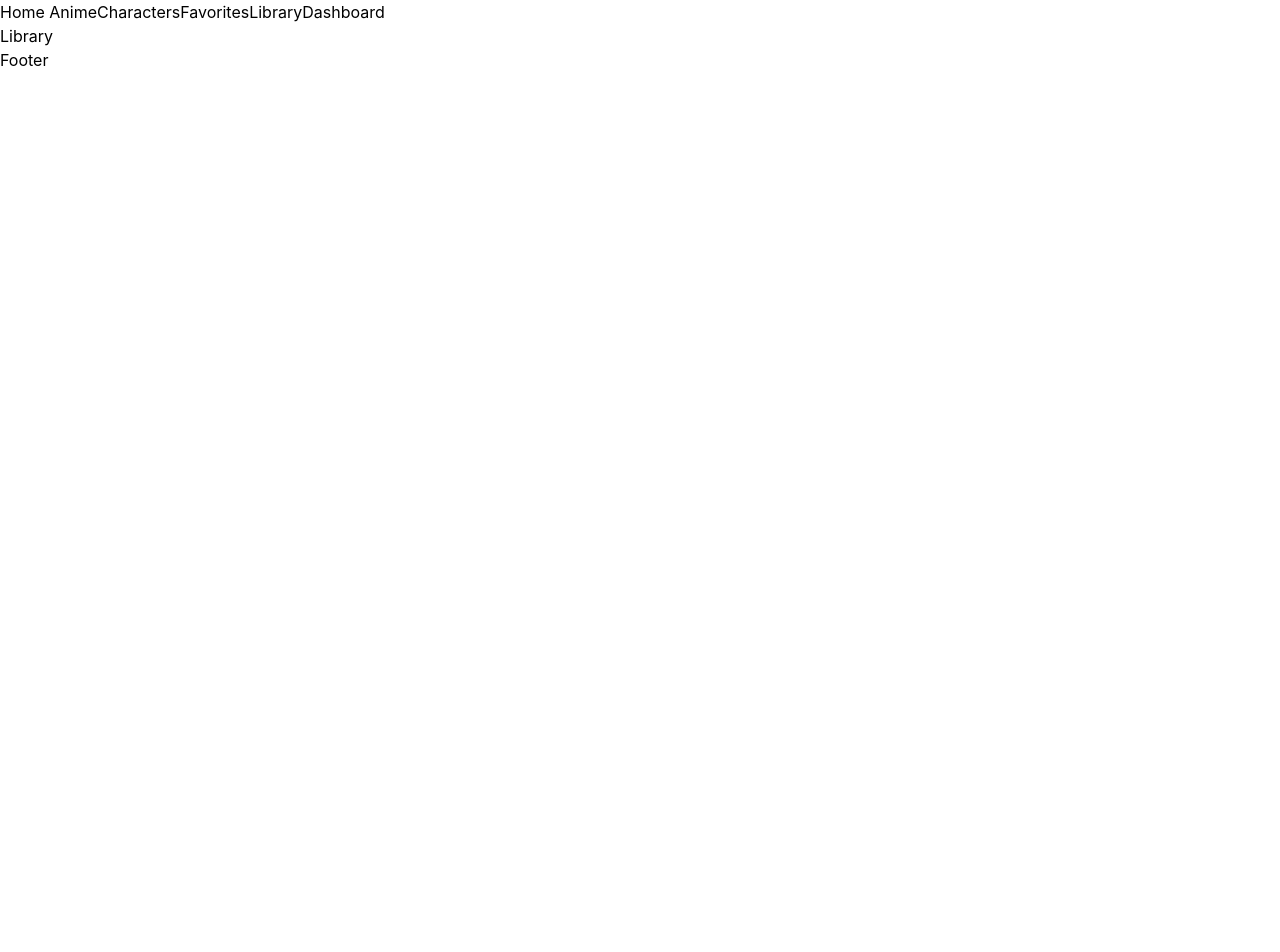
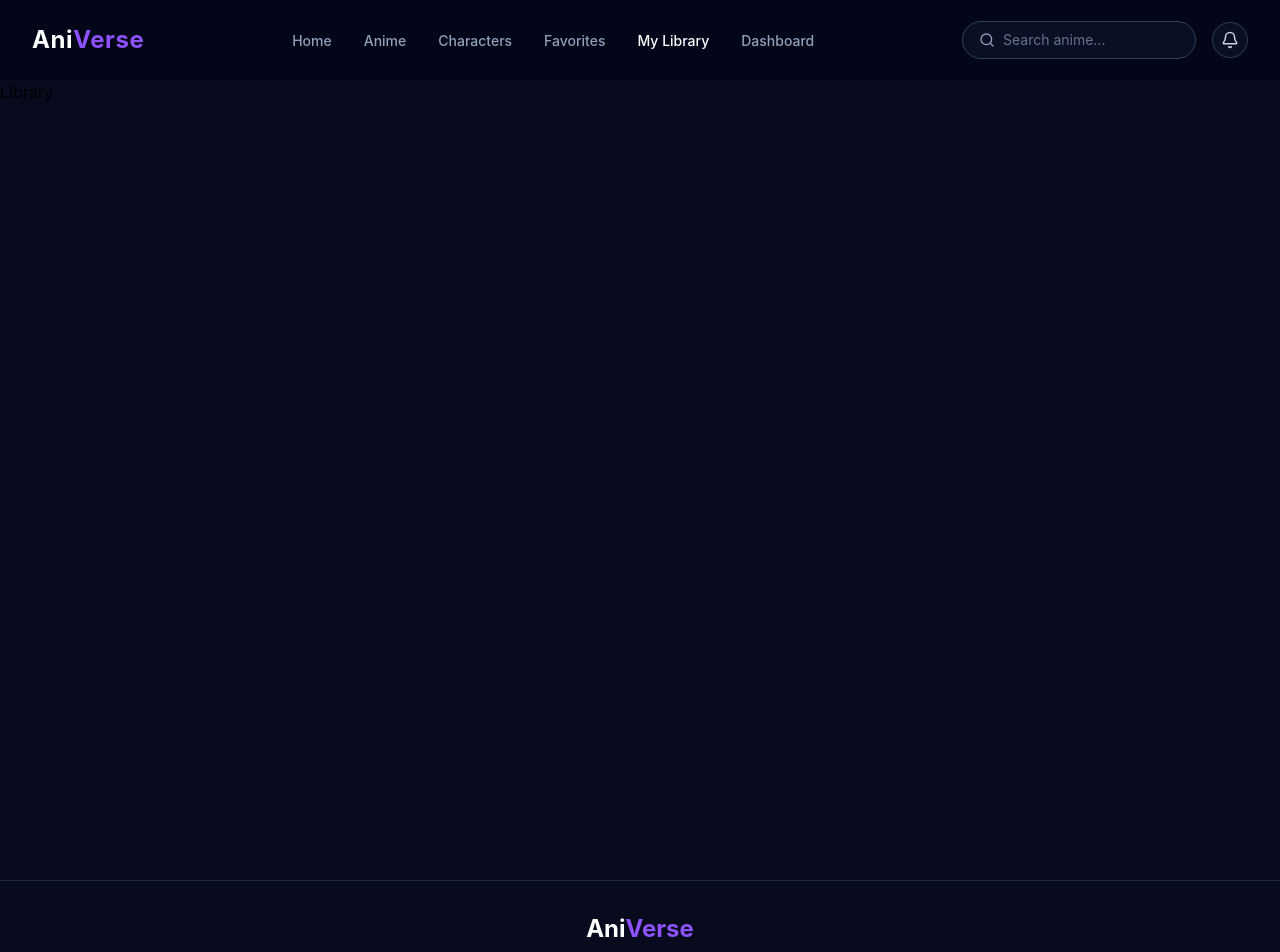
Before and after one commit to ayoubhanine/AniVerse-With_React-, a React (Vite) app: page /my-library in a window 1280 px wide. Shown: the top 952 px of the page. Before the commit the page ends 800 px from the top, so only its background shows below. Built offline with nearby package versions, Linux system fonts and the light colour scheme.

Commit message:
finaliser le navbar et le foter+responsive

```diff
--- a/src/components/layout/Footer.jsx
+++ b/src/components/layout/Footer.jsx
@@ -1,7 +1,25 @@
 export default function Footer() {
   return (
-    <nav>
-      Footer
-    </nav>
+    <footer className="border-t border-slate-800 bg-[#070B1D]">
+      <div className="mx-auto flex max-w-7xl flex-col items-center px-6 py-8 text-center sm:px-8 lg:px-12">
+
+
+        <h2 className="text-xl font-bold text-white sm:text-2xl">
+          Ani<span className="text-violet-500">Verse</span>
+        </h2>
+
+
+        <p className="mt-3 max-w-md text-sm leading-6 text-slate-400 sm:max-w-lg">
+          Discover • Explore • Track • Build Your Collection
+        </p>
+
+        <div className="my-6 h-px w-full bg-slate-800"></div>
+
+
+        <p className="text-center text-xs text-slate-500 sm:text-sm">
+          © {new Date().getFullYear()} AniVerse. All rights reserved.
+        </p>
+      </div>
+    </footer>
   );
 }
--- a/src/components/layout/Navbar.jsx
+++ b/src/components/layout/Navbar.jsx
@@ -1,24 +1,125 @@
+
+import { useState } from "react";
 import { NavLink } from "react-router-dom";
+import { Bell, Moon, Search, Menu, X } from "lucide-react";
+
+const navLinks = [
+  { name: "Home", path: "/" },
+  { name: "Anime", path: "/anime" },
+  { name: "Characters", path: "/characters" },
+  { name: "Favorites", path: "/favorites" },
+  { name: "My Library", path: "/my-library" },
+  { name: "Dashboard", path: "/dashboard" },
+];
+
+export default function Navbar() {
+  const [isOpen, setIsOpen] = useState(false);
+
+  return (
+    <header className="sticky top-0 z-50 w-full bg-slate-950">
+      <nav className="mx-auto flex h-20 max-w-7xl items-center justify-between px-5 lg:px-8">
+
+        <h1 className="text-2xl font-bold tracking-wide text-white">
+          Ani<span className="text-violet-500">Verse</span>
+        </h1>
 
 
+        <ul className="hidden items-center gap-8 lg:flex">
+          {navLinks.map((link) => (
+            <li key={link.path}>
+              <NavLink
+                to={link.path}
+                className={({ isActive }) =>
+                  `text-sm font-medium transition ${
+                    isActive
+                      ? "text-white"
+                      : "text-slate-400 hover:text-white"
+                  }`
+                }
+              >
+                {link.name}
+              </NavLink>
+            </li>
+          ))}
+        </ul>
+
+        <div className="hidden items-center gap-4 lg:flex">
+          <div className="flex items-center gap-2 rounded-full border border-slate-700 bg-slate-900/60 px-4 py-2">
+            <Search size={16} className="text-slate-400" />
+
+            <input
+              type="text"
+              placeholder="Search anime..."
+              className="w-44 bg-transparent text-sm text-white placeholder:text-slate-500 focus:outline-none"
+            />
+          </div>
+
+          <button className="rounded-full border border-slate-700 bg-slate-900/60 p-2 text-slate-300 hover:text-white">
+            <Bell size={18} />
+          </button>
+
+          {/* <button className="rounded-full border border-slate-700 bg-slate-900/60 p-2 text-slate-300 hover:text-white">
+            <Moon size={18} />
+          </button> */}
+        </div>
 
 
-export default function Navbar() {
-  return (
-    <nav>
-     <NavLink to="/">Home</NavLink>
+        <div className="hidden items-center gap-3 md:flex lg:hidden">
+          <button className="rounded-full border border-slate-700 bg-slate-900/60 p-2 text-slate-300">
+            <Search size={18} />
+          </button>
 
-      <NavLink to="/anime"> Anime</NavLink>
-
-       <NavLink to="/characters">Characters</NavLink>
-
-      <NavLink to="/favorites">Favorites</NavLink>
-
-      <NavLink to="/my-library">Library</NavLink>
-
-      <NavLink to="/dashboard">Dashboard</NavLink>
+          <button
+            onClick={() => setIsOpen(!isOpen)}
+            className="rounded-full border border-slate-700 bg-slate-900/60 p-2 text-white"
+          >
+            {isOpen ? <X size={22} /> : <Menu size={22} />}
+          </button>
+        </div>
 
 
-    </nav>
+        <button
+          onClick={() => setIsOpen(!isOpen)}
+          className="rounded-full border border-slate-700 bg-slate-900/60 p-2 text-white md:hidden"
+        >
+          {isOpen ? <X size={22} /> : <Menu size={22} />}
+        </button>
+      </nav>
+
+
+      {isOpen && (
+        <div className="border-t border-slate-800 bg-slate-950 lg:hidden">
+          <ul className="flex flex-col gap-5 px-6 py-6">
+            {navLinks.map((link) => (
+              <li key={link.path}>
+                <NavLink
+                  to={link.path}
+                  onClick={() => setIsOpen(false)}
+                  className={({ isActive }) =>
+                    `block text-base ${
+                      isActive
+                        ? "text-white"
+                        : "text-slate-400 hover:text-white"
+                    }`
+                  }
+                >
+                  {link.name}
+                </NavLink>
+              </li>
+            ))}
+
+            <div className="mt-3 flex items-center gap-3">
+              <button className="rounded-full border border-slate-700 bg-slate-900/60 p-2 text-slate-300">
+                <Bell size={18} />
+              </button>
+
+              <button className="rounded-full border border-slate-700 bg-slate-900/60 p-2 text-slate-300">
+                <Moon size={18} />
+              </button>
+            </div>
+          </ul>
+        </div>
+      )}
+    </header>
   );
 }
--- a/src/layouts/MainLayout.jsx
+++ b/src/layouts/MainLayout.jsx
@@ -4,14 +4,14 @@ import Footer from "../components/layout/Footer";
 
 export default function MainLayout() {
   return (
-    <>
+    <div>
       <Navbar />
 
-      <main>
+      <main className="min-h-screen bg-[#070B1D]">
         <Outlet />
       </main>
 
       <Footer />
-    </>
+    </div>
   );
 }
--- a/src/pages/Anime/Anime.jsx
+++ b/src/pages/Anime/Anime.jsx
@@ -1,7 +1,7 @@
 export default function Anime() {
   return (
     <div>
-      <h1>Anime Page</h1>
+      <h1 className="bg-amber-300">Anime Page</h1>
     </div>
   );
 }
```
